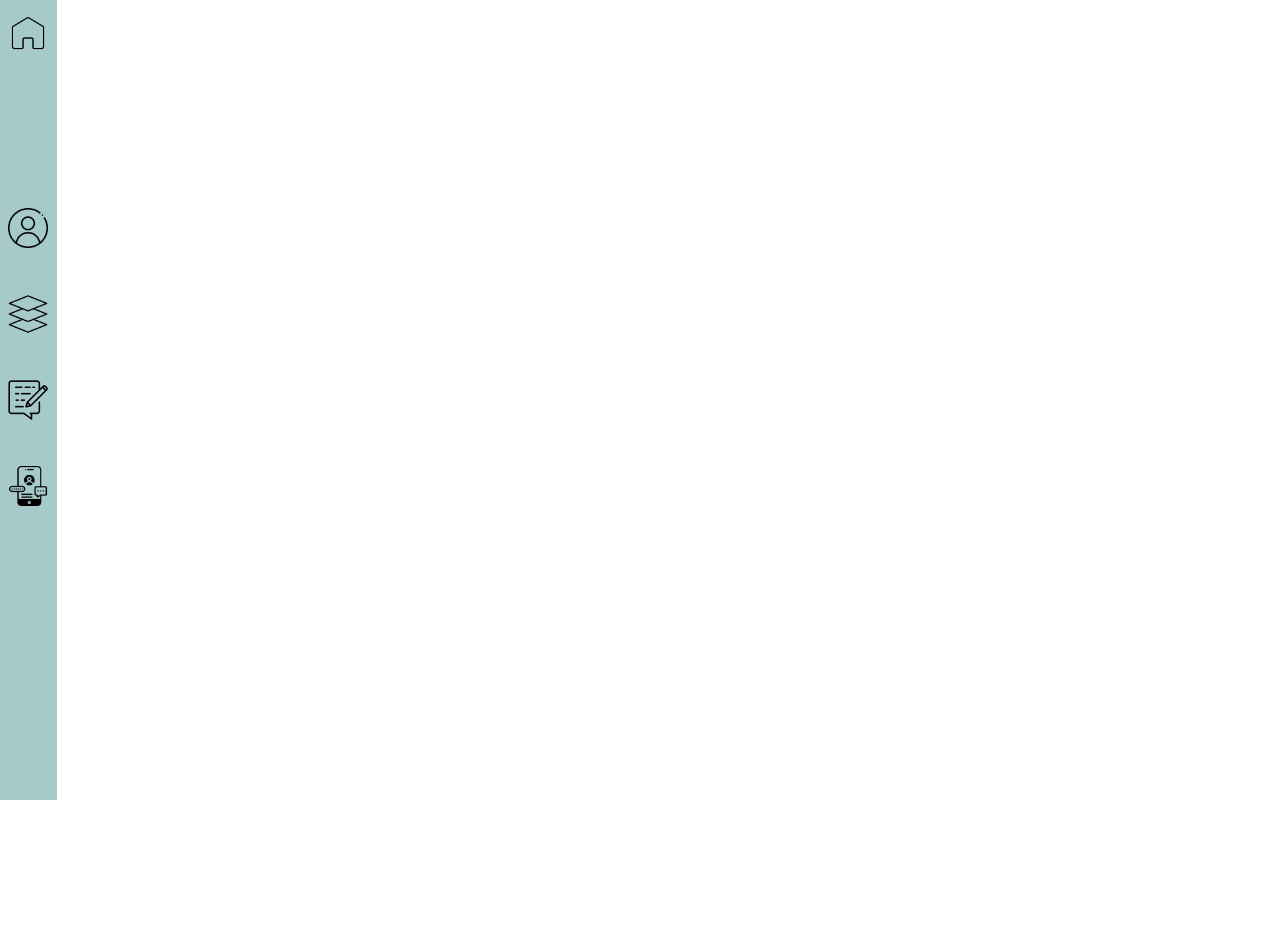
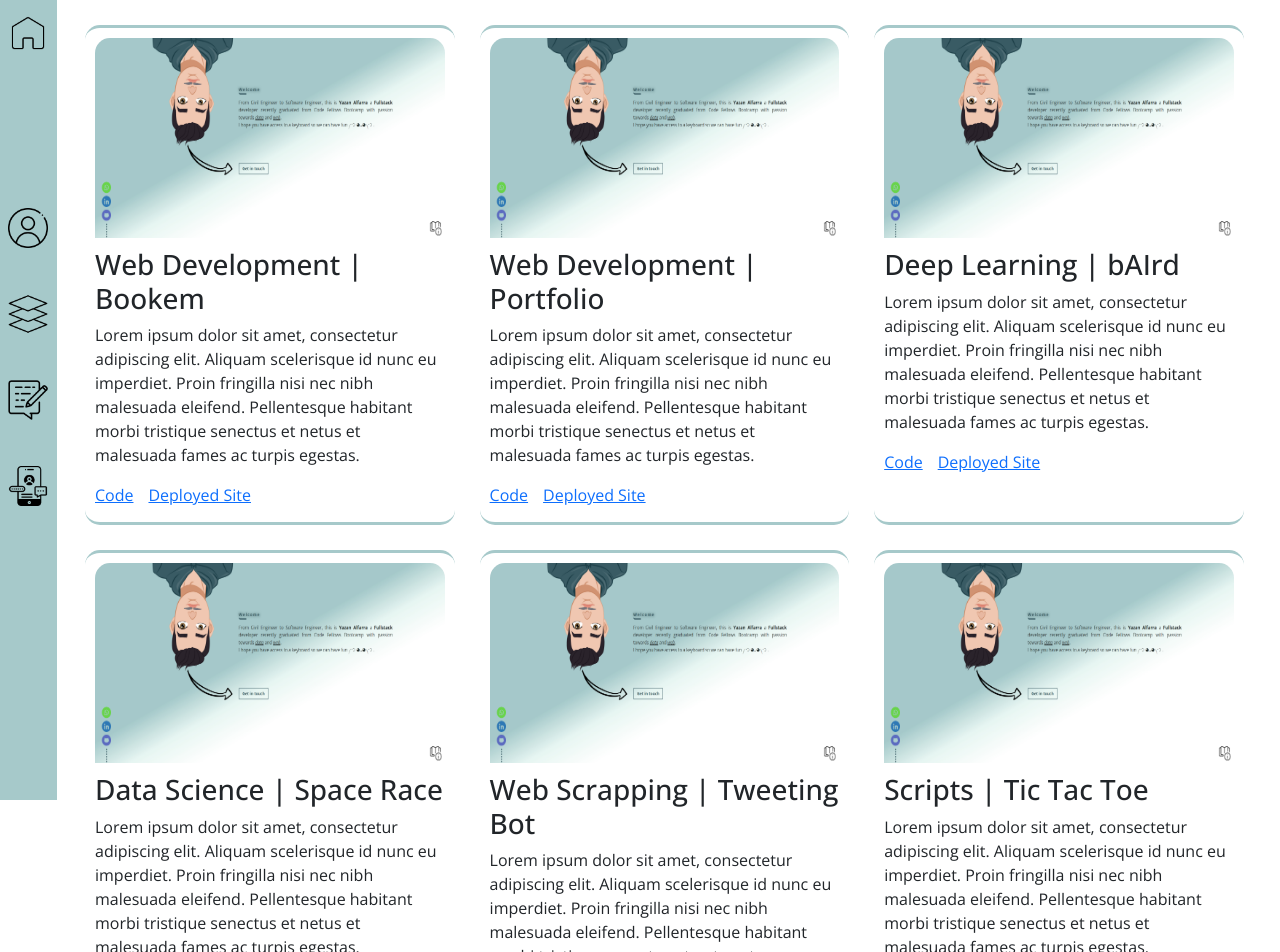
Before and after one commit to yazanismail1/portfolio-frontend, a React (Create React App) app: page /myWork in a window 1280 px wide. Shown: the top 952 px of the page. Before the commit the page ends 800 px from the top, so only its background shows below. Built offline with nearby package versions, Linux system fonts and the light colour scheme.

Commit message:
feat: added the structure for the mywork page

```diff
--- a/src/Components/MyWork.js
+++ b/src/Components/MyWork.js
@@ -10,42 +10,64 @@ import Footer from './Footer';
 
 
 class MyWork extends React.Component{
-  constructor(props){
-    super(props);
-    this.state={
-        showNavigationModal:false
-    }
-    document.addEventListener("keydown", this.handleClick, true);
-    document.addEventListener("click", this.close, true);
-}
-
-close = () => {
-  this.setState({
-    showNavigationModal:false
-  })
-}
-
-handleClick = (e) => {
-    if(e.key === "s" || e.key === "S") {
-        this.setState({
-            showNavigationModal:true
-        })
-        console.log(e.key)
-    } else if(e.key === "w" || e.key === "W") {
-        this.setState({
-            showNavigationModal:false
-
-        })
-        console.log(e.key)
-    }
-}
 
   render(){
     return(
       <>
       <Header />
+      <div className='OutterWrapper'>
+
+        <div className='cards'>
+        <img className='cardImg' src={require("../img/home.jpg")}/>
+        <h3>Web Development | Bookem</h3>
+        <p>Lorem ipsum dolor sit amet, consectetur adipiscing elit. Aliquam scelerisque id nunc eu imperdiet. Proin fringilla nisi nec nibh malesuada eleifend. Pellentesque habitant morbi tristique senectus et netus et malesuada fames ac turpis egestas.</p>
+        <a href="#">Code</a>
+        <a href="#">Deployed Site</a>
+        </div>
+
+        <div className='cards'>
+        <img className='cardImg' src={require("../img/home.jpg")}/>
+        <h3>Web Development | Portfolio</h3>
+        <p>Lorem ipsum dolor sit amet, consectetur adipiscing elit. Aliquam scelerisque id nunc eu imperdiet. Proin fringilla nisi nec nibh malesuada eleifend. Pellentesque habitant morbi tristique senectus et netus et malesuada fames ac turpis egestas.</p>
+        <a href="#">Code</a>
+        <a href="#">Deployed Site</a>
+        </div>
+
+        <div className='cards'>
+        <img className='cardImg' src={require("../img/home.jpg")}/>
+        <h3>Deep Learning | bAIrd</h3>
+        <p>Lorem ipsum dolor sit amet, consectetur adipiscing elit. Aliquam scelerisque id nunc eu imperdiet. Proin fringilla nisi nec nibh malesuada eleifend. Pellentesque habitant morbi tristique senectus et netus et malesuada fames ac turpis egestas.</p>
+        <a href="#">Code</a>
+        <a href="#">Deployed Site</a>
+        </div>
+
+        <div className='cards'>
+        <img className='cardImg' src={require("../img/home.jpg")}/>
+        <h3>Data Science | Space Race</h3>
+        <p>Lorem ipsum dolor sit amet, consectetur adipiscing elit. Aliquam scelerisque id nunc eu imperdiet. Proin fringilla nisi nec nibh malesuada eleifend. Pellentesque habitant morbi tristique senectus et netus et malesuada fames ac turpis egestas.</p>
+        <a href="#">Code</a>
+        <a href="#">Deployed Site</a>
+        </div>
+
+        <div className='cards'>
+        <img className='cardImg' src={require("../img/home.jpg")}/>
+        <h3>Web Scrapping | Tweeting Bot</h3>
+        <p>Lorem ipsum dolor sit amet, consectetur adipiscing elit. Aliquam scelerisque id nunc eu imperdiet. Proin fringilla nisi nec nibh malesuada eleifend. Pellentesque habitant morbi tristique senectus et netus et malesuada fames ac turpis egestas.</p>
+        <a href="#">Code</a>
+        <a href="#">Deployed Site</a>
+        </div>
+
+        <div className='cards'>
+        <img className='cardImg' src={require("../img/home.jpg")}/>
+        <h3>Scripts | Tic Tac Toe</h3>
+        <p>Lorem ipsum dolor sit amet, consectetur adipiscing elit. Aliquam scelerisque id nunc eu imperdiet. Proin fringilla nisi nec nibh malesuada eleifend. Pellentesque habitant morbi tristique senectus et netus et malesuada fames ac turpis egestas.</p>
+        <a href="#">Code</a>
+        <a href="#">Deployed Site</a>
+        </div>
 
 
+
+        </div>
         </>
     )
   }
--- a/src/Components/NavigationModal.js
+++ b/src/Components/NavigationModal.js
@@ -55,7 +55,7 @@ class NavigationModal extends React.Component {
 
                 <Nav.Link id="navitems"><Link style={{ textDecoration: 'none', }} to="/contactMe">
             <strong className="titleTab">Contact Me | 📞</strong>
-                <img className="navigationTabsImg" src={require("../img/home.jpg")} alt="Contact Me" />
+                <img className="navigationTabsImg" src={require("../img/contactmepage.jpg")} alt="Contact Me" />
                 </Link></Nav.Link>
 
 
--- a/src/Styles/FirstPage.css
+++ b/src/Styles/FirstPage.css
@@ -251,7 +251,7 @@ em {
         flex-direction: column;
         align-items: flex-start;
         margin: auto;
-
+        margin-bottom: 5%;
         text-align: justify;
         padding-top: 0;
     }
@@ -279,6 +279,7 @@ em {
     .selfIntro p {
         line-height: 1.5;
         margin: 0;
+
     }
 
     .getInTouchButton {
@@ -303,7 +304,7 @@ em {
     .Scribble .getInTouchButton {
         width: max-content;
         position:static;
-        margin: 3% 0;
+        margin: 5% 0;
         /* transform: rotateZ(-15deg); */
     }
 
--- a/src/Styles/MyWork.css
+++ b/src/Styles/MyWork.css
@@ -1,166 +1,57 @@
-.outterWrapper {
-    font-family: 'Open Sans', sans-serif;
-    position: relative;
+.OutterWrapper {
+    margin: 0 50px 0 60px;
+    display: grid;
+    grid-template-columns: 33% 33% 33%;
+    padding: 25px;
+    gap: 25px;
 
 }
 
-.backButton {
-    width: 35px;
-    position: absolute;
-    top: 27px;
-    left: 27px;
-    transform:translate(-50%, -50%);
-}
-
-.backButton button {
-    background-color: transparent;
-    border: none;
-    width: 35px
-}
-
-.backButton img {
-    width: 35px
-}
-
-.innerWrapper {
-    padding: 0 15%;
-}
-
-.outterWrapper h2 {
-    /* font-family: 'Merriweather', serif; */
-    background-color: #E7F6F2;
-    transition: 0.5s ease-in-out;
-    padding: 0.5% 5% 0.5% 15%;
-    letter-spacing: 3px;
-    width: fit-content;
-    color: #2C3333;
-
-}
-
-.outterWrapper h2:hover {
-    /* font-family: 'Merriweather', serif; */
-    background-color: #2C3333;
-    transition: 0.5s ease-in-out;
-    padding: 0.5% 5% 0.5% 5%;
-    letter-spacing: 3px;
-    width: fit-content;
-    color: #E7F6F2;
-}
-
-.myworksection div img {
-    width:100%;
-    height: 100%;
-    /* border: 1px solid red; */
-}
-
-.ProjectImg {
-    width: 100%;
-}
-
-.ProjectDesc {
-    width: 100%;
-}
-
-.ProjectDesc h3 {
-    color: #395B64;
-}
-
-.ProjectDesc p {
-    text-align: justify;
-}
-
-.myworksection {
-    display: flex;
-    /* flex-wrap: wrap; */
-    gap: 25px;
-
-    padding: 25px 0;
-}
-
-.moreLinks {
-    display: flex;
-    gap: 15px
-}
-
-@media only screen and (max-width: 900px) {
-    .myworksection {
-        display: flex;
-        flex-wrap: wrap;
-        gap: 25px;
-
-        padding: 25px 0;
+@media only screen and (max-width: 1050px) {
+    .OutterWrapper {
+        grid-template-columns: 50% 50%;
     }
 }
 
-/* .nav-item {
-    height: 65px;
-} */
-
-#tabsfilter {
-    color: #2C3333;
-    display: flex;
-    justify-content: center;
-    align-items: center;
-    min-height: 101%;
-    border-bottom: none;
-}
-
-#tabsfilter:hover {
-    color: #2C3333;
-    font-weight: 600;
-    display: flex;
-    justify-content: center;
-    align-items: center;
-    min-height: 101%;
-    border-bottom: none;
-}
-
-#wordCard {
-    /* min-width: 50%; */
-    text-align: justify;
-    border: none;
-    border-radius: none;
-    --bs-card-inner-border-radius: none;
-    --bs-card-border-radius: none;
-
-}
-
-#wordCard:hover {
-    box-shadow: rgba(57, 91, 100, 0.7) 0px 7px 29px 0px;
-
-
-}
-
-.cardImage {
-    /* border: 1px solid red; */
-    border-radius: 0px;
-
-
+@media only screen and (max-width: 750px) {
+    .OutterWrapper {
+        margin: 0 0px 0 45px;
+        grid-template-columns: 100%;
+    }
 }
 
 
 
-
-
-
-.cardImage:hover {
-    /* box-shadow: rgba(57, 91, 100, 0.3) -5px 5px, rgba(165, 201, 202, 0.2) -10px 10px,rgba(57, 91, 100, 0.3) 5px -5px, rgba(165, 201, 202, 0.2) 10px -10px; */
-    /* box-shadow: rgba(57, 91, 100, 0.5) 0px 7px 29px 0px; */
-    /* filter:opacity(0.5) grayscale(1); */
-    filter:  grayscale(50%) blur(0.5px);
-
-
+.cards {
+    /* width: fit-content; */
+    height: auto;
+    padding: 10px;
+    /* border: 1px solid black; */
+    padding-bottom: 15px;
+    border-radius: 15px;
+    border-bottom: 3px solid #a6c9ca;
+    border-top: 3px solid #a6c9ca;
+    /* transition: 0.5s; */
+    /* transition: ease-in; */
 }
 
-.work-nav-bar {
-    border-bottom: 0.5px solid #395B64;
-    margin-bottom: 10px;
-    width: 100%;
-
-
+.cards:hover {
+    /* border: 3px solid #a6c9ca; */
+    /* transition: 0.5s; */
+    box-shadow: rgba(166, 201, 202, 0.8) 0px 7px 29px 0px;
 }
 
+.cardImg {
+    width: 100%;
+    height: 200px;
+    border-top-left-radius: 15px;
+    border-top-right-radius: 15px;
+}
 
-.Container {
-    padding: 0 15%;
+.cards h3 {
+    padding-top: 10px;
 }
+
+.cards a:last-child {
+    padding-left: 15px;
+}
```
Also changed, not shown: src/img/contactmepage.jpg (added).
